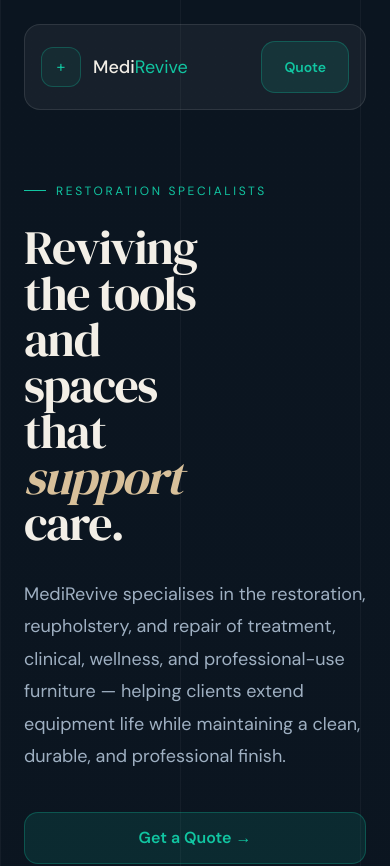
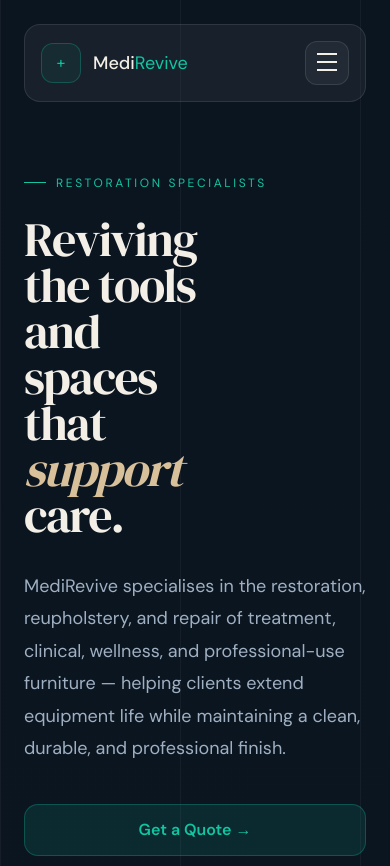
Before and after one commit to Nippie800/medirevive-hub, a Next.js app: page / in a window 390 px wide. Shown: the top 866 px of the page. Built offline with nearby package versions, Linux system fonts and the light colour scheme.

Commit message:
Add mobile hamburger navigation to homepage

```diff
--- a/src/app/page.tsx
+++ b/src/app/page.tsx
@@ -1,4 +1,7 @@
+"use client";
+
 import Link from "next/link";
+import { useState } from "react";
 
 const aboutPoints = [
   "Treatment and professional furniture reupholstery",
@@ -45,11 +48,18 @@ const equipmentPreview = [
 ];
 
 export default function HomePage() {
+  const [mobileMenuOpen, setMobileMenuOpen] = useState(false);
+
+  function closeMobileMenu() {
+    setMobileMenuOpen(false);
+  }
+
   return (
     <main className="brand-shell">
       <section className="brand-container pt-6">
-        <header className="flex items-center justify-between rounded-2xl border border-white/10 bg-white/5 px-4 py-4 md:px-6">
-          <Link href="/" className="flex items-center gap-3">
+        <header className="rounded-2xl border border-white/10 bg-white/5 px-4 py-4 md:px-6">
+          <div className="flex items-center justify-between gap-4">
+            <Link href="/" className="flex items-center gap-3" onClick={closeMobileMenu}>
               <div className="flex h-10 w-10 items-center justify-center rounded-xl border border-[#11c5a147] bg-[#11c5a112] text-[#11c5a1]">
                 +
               </div>
@@ -83,11 +93,66 @@ export default function HomePage() {
               </Link>
             </nav>
 
-          <div className="md:hidden">
-            <Link href="/quote" className="brand-button-primary text-sm">
-              Quote
+            <button
+              type="button"
+              aria-label={mobileMenuOpen ? "Close menu" : "Open menu"}
+              onClick={() => setMobileMenuOpen((prev) => !prev)}
+              className="flex h-11 w-11 items-center justify-center rounded-xl border border-white/10 bg-white/5 text-[var(--text)] transition hover:bg-white/10 md:hidden"
+            >
+              <span className="relative block h-5 w-5">
+                <span
+                  className={`absolute left-0 top-0 block h-0.5 w-5 bg-current transition-all duration-200 ${
+                    mobileMenuOpen ? "top-2 rotate-45" : ""
+                  }`}
+                />
+                <span
+                  className={`absolute left-0 top-2 block h-0.5 w-5 bg-current transition-all duration-200 ${
+                    mobileMenuOpen ? "opacity-0" : "opacity-100"
+                  }`}
+                />
+                <span
+                  className={`absolute left-0 top-4 block h-0.5 w-5 bg-current transition-all duration-200 ${
+                    mobileMenuOpen ? "top-2 -rotate-45" : ""
+                  }`}
+                />
+              </span>
+            </button>
+          </div>
+
+          {mobileMenuOpen ? (
+            <div className="mt-4 border-t border-white/10 pt-4 md:hidden">
+              <nav className="flex flex-col gap-3">
+                <Link
+                  href="/catalog"
+                  onClick={closeMobileMenu}
+                  className="rounded-xl border border-white/10 bg-white/5 px-4 py-3 text-sm font-medium text-[var(--text-soft)] transition hover:bg-white/10 hover:text-white"
+                >
+                  Equipment
                 </Link>
+                <Link
+                  href="/quote"
+                  onClick={closeMobileMenu}
+                  className="rounded-xl border border-white/10 bg-white/5 px-4 py-3 text-sm font-medium text-[var(--text-soft)] transition hover:bg-white/10 hover:text-white"
+                >
+                  Consultation
+                </Link>
+                <Link
+                  href="/contact"
+                  onClick={closeMobileMenu}
+                  className="rounded-xl border border-white/10 bg-white/5 px-4 py-3 text-sm font-medium text-[var(--text-soft)] transition hover:bg-white/10 hover:text-white"
+                >
+                  Contact
+                </Link>
+                <Link
+                  href="/admin"
+                  onClick={closeMobileMenu}
+                  className="brand-button-primary w-full"
+                >
+                  Dashboard
+                </Link>
+              </nav>
             </div>
+          ) : null}
         </header>
       </section>
 
```
Lines whose indentation alone changed are shown as unchanged.
